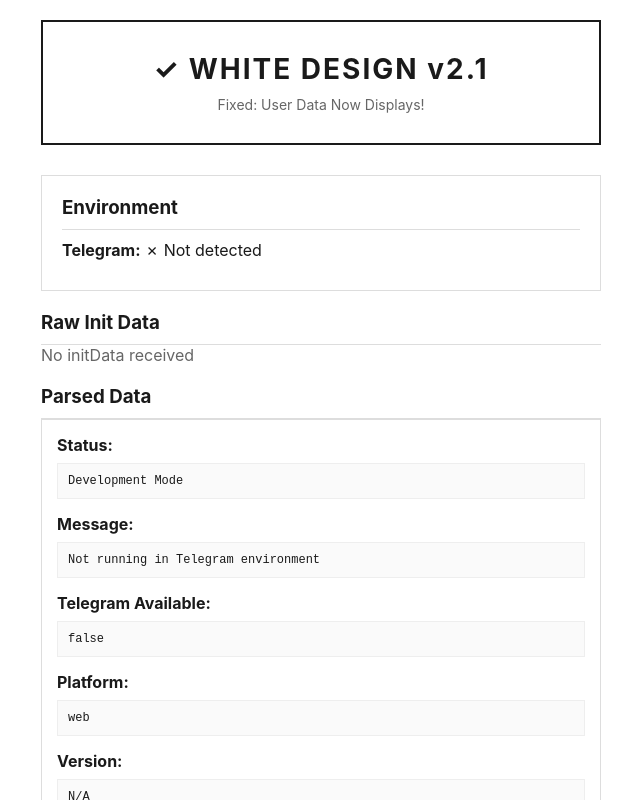
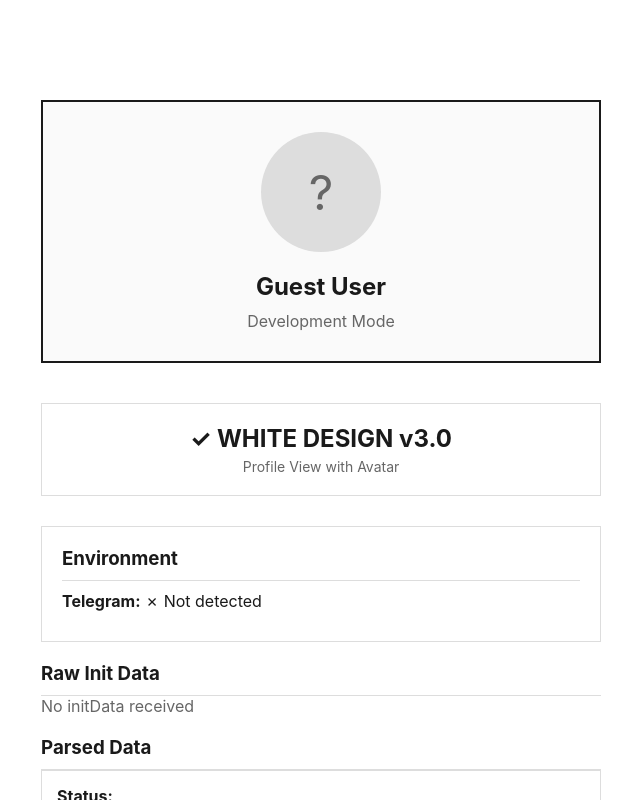
Before and after one commit to Nookler1988/miniapptg2026, a Next.js app: page / in a window 1280 px wide. Shown: the top 800 px of the page, without its empty margins (319-959 px from the left). Built offline with nearby package versions, Linux system fonts and the light colour scheme.

Commit message:
Add user profile card with avatar
- Added 100px top padding for spacing
- Created beautiful profile card with avatar (initials)
- Shows user name, username, ID, and language
- Added Guest User card for development mode
- Updated version to v3.0

```diff
--- a/pages/index.js
+++ b/pages/index.js
@@ -61,7 +61,6 @@ export default function Home() {
         dataFound = true;
       }
 
-      // Development Mode только если данные НЕ найдены
       if (!dataFound) {
         setParsedData({
           'Status': 'Development Mode',
@@ -111,6 +110,13 @@ export default function Home() {
     }
   };
 
+  // Get user initials for avatar
+  const getInitials = (firstName, lastName) => {
+    const first = firstName?.charAt(0) || '';
+    const last = lastName?.charAt(0) || '';
+    return (first + last).toUpperCase() || '?';
+  };
+
   return (
     <>
       <Head>
@@ -120,7 +126,7 @@ export default function Home() {
         <link rel="icon" href="/favicon.ico" />
       </Head>
       <div style={{
-        padding: '20px',
+        padding: '100px 20px 20px 20px',
         fontFamily: '-apple-system, BlinkMacSystemFont, "Segoe UI", Roboto, Helvetica, Arial, sans-serif',
         maxWidth: '600px',
         margin: '0 auto',
@@ -129,24 +135,123 @@ export default function Home() {
         minHeight: '100vh'
       }}>
         <main>
+          {/* User Profile Card */}
+          {parsedData.user && (
+            <div style={{
+              textAlign: 'center',
+              marginBottom: '40px',
+              padding: '30px',
+              border: '2px solid #1a1a1a',
+              backgroundColor: '#ffffff'
+            }}>
+              {/* Avatar */}
+              <div style={{
+                width: '120px',
+                height: '120px',
+                borderRadius: '50%',
+                backgroundColor: '#1a1a1a',
+                color: '#ffffff',
+                display: 'flex',
+                alignItems: 'center',
+                justifyContent: 'center',
+                fontSize: '48px',
+                fontWeight: 'bold',
+                margin: '0 auto 20px auto',
+                border: '4px solid #1a1a1a'
+              }}>
+                {getInitials(parsedData.user.first_name, parsedData.user.last_name)}
+              </div>
+
+              {/* Name */}
+              <h2 style={{
+                fontSize: '32px',
+                margin: '0 0 10px 0',
+                fontWeight: 'bold',
+                color: '#1a1a1a'
+              }}>
+                {parsedData.user.first_name} {parsedData.user.last_name || ''}
+              </h2>
+
+              {/* Username */}
+              {parsedData.user.username && (
+                <p style={{
+                  fontSize: '18px',
+                  color: '#666',
+                  margin: '0 0 15px 0'
+                }}>
+                  @{parsedData.user.username}
+                </p>
+              )}
+
+              {/* User ID */}
+              <p style={{
+                fontSize: '14px',
+                color: '#999',
+                margin: 0,
+                fontFamily: 'monospace'
+              }}>
+                ID: {parsedData.user.id}
+              </p>
+
+              {/* Language */}
+              {parsedData.user.language_code && (
+                <p style={{
+                  fontSize: '14px',
+                  color: '#999',
+                  margin: '10px 0 0 0'
+                }}>
+                  Language: {parsedData.user.language_code.toUpperCase()}
+                </p>
+              )}
+            </div>
+          )}
+
+          {/* Development Mode Card */}
+          {!parsedData.user && (
+            <div style={{
+              textAlign: 'center',
+              padding: '30px',
+              border: '2px solid #1a1a1a',
+              marginBottom: '40px',
+              backgroundColor: '#fafafa'
+            }}>
+              <div style={{
+                width: '120px',
+                height: '120px',
+                borderRadius: '50%',
+                backgroundColor: '#ddd',
+                color: '#666',
+                display: 'flex',
+                alignItems: 'center',
+                justifyContent: 'center',
+                fontSize: '48px',
+                margin: '0 auto 20px auto'
+              }}>
+                ?
+              </div>
+              <h2 style={{ margin: '0 0 10px 0' }}>Guest User</h2>
+              <p style={{ color: '#666', margin: 0 }}>Development Mode</p>
+            </div>
+          )}
+
+          {/* Header */}
           <div style={{
             textAlign: 'center',
-            padding: '30px 20px',
-            border: '2px solid #1a1a1a',
+            padding: '20px',
+            border: '1px solid #ddd',
             marginBottom: '30px',
             backgroundColor: '#ffffff'
           }}>
             <h1 style={{
-              fontSize: '28px',
-              margin: '0 0 10px 0',
-              fontWeight: 'bold',
-              letterSpacing: '2px'
-            }}>✓ WHITE DESIGN v2.1</h1>
+              fontSize: '24px',
+              margin: '0 0 5px 0',
+              fontWeight: 'bold'
+            }}>✓ WHITE DESIGN v3.0</h1>
             <p style={{
               margin: 0,
               fontSize: '14px',
               color: '#666'
-            }}>Fixed: User Data Now Displays!</p>
+            }}>Profile View with Avatar</p>
           </div>
 
           {isLoading && (
@@ -172,7 +277,6 @@ export default function Home() {
           )}
 
           <div style={{
-            marginTop: '20px',
             border: '1px solid #ddd',
             padding: '20px',
             marginBottom: '20px'
@@ -186,25 +290,6 @@ export default function Home() {
               </>
             )}
           </div>
-
-          {parsedData.user && (
-            <div style={{
-              marginTop: '20px',
-              border: '1px solid #ddd',
-              padding: '20px',
-              marginBottom: '20px'
-            }}>
-              <h3 style={{ marginTop: 0, borderBottom: '1px solid #ddd', paddingBottom: '10px' }}>User Info</h3>
-              <p style={{ margin: '10px 0' }}><strong>ID:</strong> {parsedData.user.id}</p>
-              <p style={{ margin: '10px 0' }}><strong>Name:</strong> {parsedData.user.first_name} {parsedData.user.last_name || ''}</p>
-              {parsedData.user.username && (
-                <p style={{ margin: '10px 0' }}><strong>Username:</strong> @{parsedData.user.username}</p>
-              )}
-              {parsedData.user.language_code && (
-                <p style={{ margin: '10px 0' }}><strong>Language:</strong> {parsedData.user.language_code}</p>
-              )}
-            </div>
-          )}
 
           <div style={{ marginTop: '20px', marginBottom: '20px' }}>
             <h3 style={{ borderBottom: '1px solid #ddd', paddingBottom: '10px' }}>Raw Init Data</h3>
```
